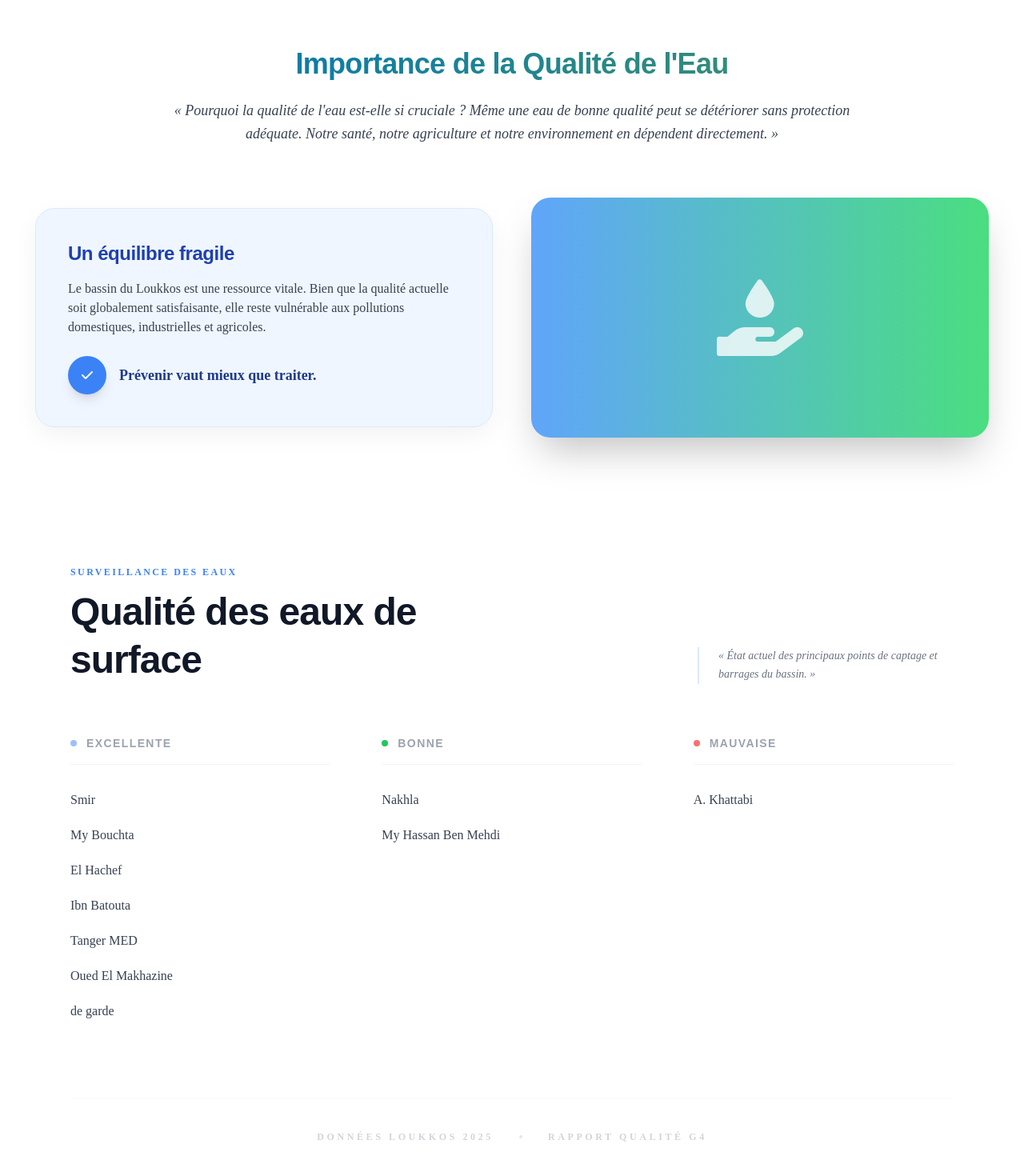
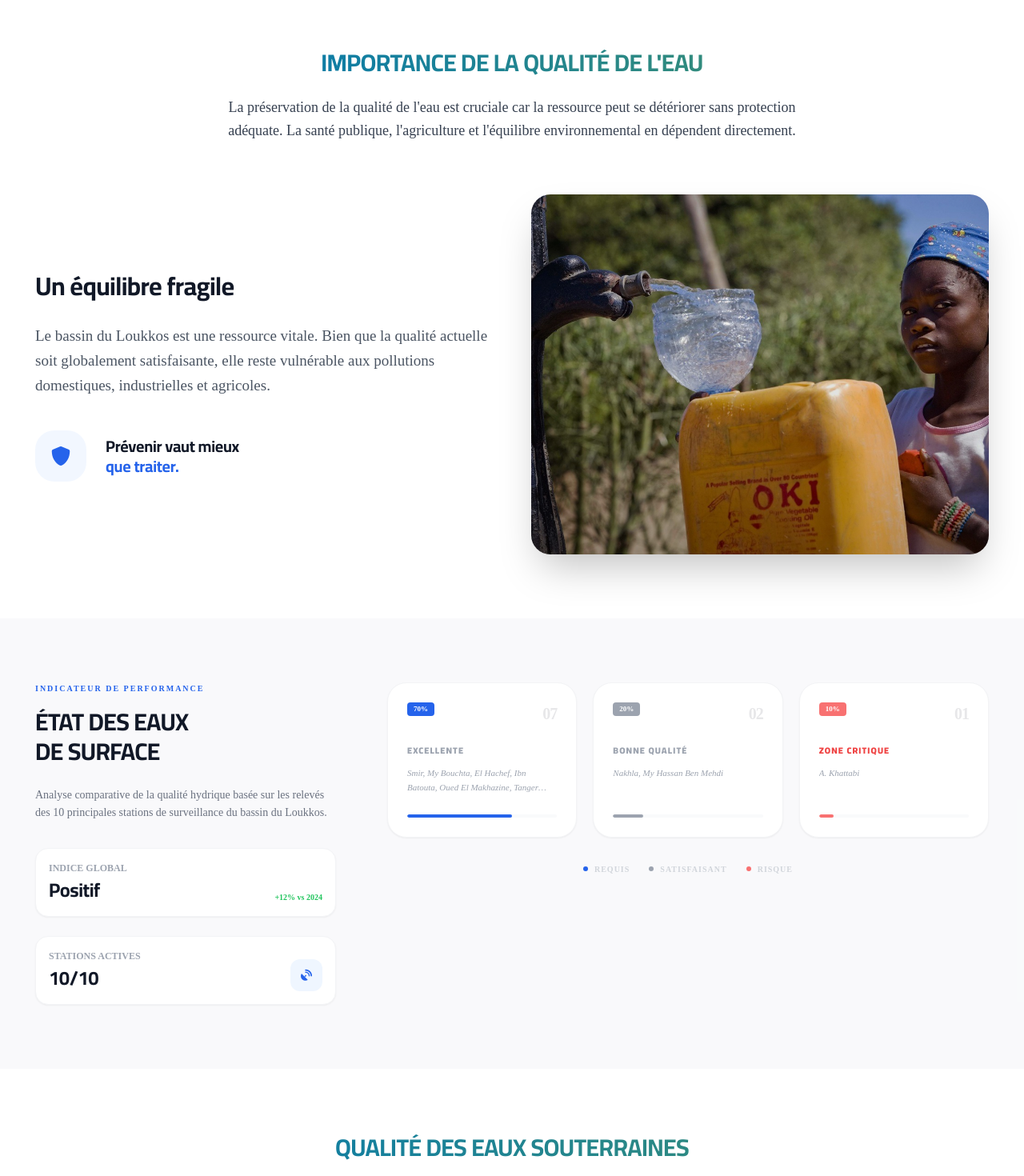
Before and after one commit to salamaXdev/heyamz, a Next.js app: page / in a window 1280 px wide. Shown: the part 780-2250 px from the top of the page at 80% size. Built offline with nearby package versions, Linux system fonts and the light colour scheme; a web font is replaced by a local one.

Commit message:
meryem ++++

```diff
--- a/src/app/globals.css
+++ b/src/app/globals.css
@@ -14,14 +14,14 @@
   --green-soft: #d8f3dc;
   --green-vibrant: #40916c;
   --font-inter: 'Inter';
-  --font-display: 'Bricolage Grotesque';
-  --font-plus-jakarta: 'Plus Jakarta Sans';
+  --font-display: 'Cairo';
+  --font-cairo: 'Cairo';
 }
 
 body {
   color: var(--text);
   background-color: var(--background);
-  font-family: var(--font-plus-jakarta), sans-serif;
+  font-family: var(--font-cairo), 'Cairo', sans-serif;
   scroll-behavior: smooth;
 }
 
@@ -29,8 +29,9 @@ h1,
 h2,
 h3,
 h4,
-.font-display {
-  font-family: 'Outfit', sans-serif;
+.font-display,
+.font-outfit {
+  font-family: var(--font-cairo), sans-serif;
   letter-spacing: -0.02em;
   font-weight: 700;
 }
@@ -205,7 +206,11 @@ h4,
   color: white;
   padding: 12px 24px;
   border-radius: 50px;
-  font-weight: 600;
+  font-family: 'Outfit', sans-serif;
+  font-weight: 700;
+  text-transform: uppercase;
+  letter-spacing: 0.05em;
+  font-size: 0.875rem;
   transition: all 0.3s ease;
 }
 
--- a/src/app/page.tsx
+++ b/src/app/page.tsx
@@ -12,16 +12,16 @@ export default function Home() {
 
   const facts = [
     {
-      text: "Même une eau de <span className='text-blue-600 italic'>bonne qualité</span> peut se dégrader rapidement si elle n’est pas protégée.",
-      highlight: "bonne qualité"
+      text: "Ne pas jeter les <span className='text-blue-600 italic'>plastiques, huiles</span> ou déchets dans les oueds.",
+      highlight: "plastiques, huiles"
     },
     {
-      text: "Le bassin du Loukkos couvre une superficie de <span className='text-blue-600 italic'>3 730 km²</span> et constitue une réserve vitale.",
-      highlight: "3 730 km²"
+      text: "Utiliser les <span className='text-blue-600 italic'>poubelles</span> et points de collecte.",
+      highlight: "poubelles"
     },
     {
-      text: "La protection des nappes phréatiques est <span className='text-blue-600 italic'>essentielle</span> car une pollution peut durer des décennies.",
-      highlight: "essentielle"
+      text: "Les déchets finissent souvent dans l’eau et <span className='text-blue-600 italic'>polluent</span> les cours d’eau.",
+      highlight: "polluent"
     }
   ];
 
@@ -110,7 +110,7 @@ export default function Home() {
             <div className="lg:w-3/5 text-left">
 
 
-              <h1 className="text-5xl md:text-7xl font-black font-display leading-[1.1] mb-8 text-gray-900 animate-fade-in">
+              <h1 className="text-4xl md:text-6xl font-black font-display leading-[1.1] mb-8 text-gray-900 animate-fade-in">
                 Le Loukkos, <br />
                 <span className="title-gradient">une richesse à protéger</span>
               </h1>
@@ -121,11 +121,11 @@ export default function Home() {
               </p>
 
               <div className="flex flex-col sm:flex-row items-center space-y-4 sm:space-y-0 sm:space-x-6 animate-fade-in" style={{ animationDelay: '0.4s' }}>
-                <a href="#qualite" className="btn-primary flex items-center group">
+                <a href="#qualite" className="btn-primary flex items-center group font-display font-bold">
                   <span>Agir maintenant</span>
                   <i className="fas fa-arrow-right ml-3 group-hover:translate-x-1 transition-transform"></i>
                 </a>
-                <a href="#surface" className="flex items-center space-x-3 text-gray-500 hover:text-blue-600 font-bold transition-colors group">
+                <a href="#surface" className="flex items-center space-x-3 text-gray-500 hover:text-blue-600 font-bold font-display transition-colors group">
                   <div className="w-12 h-12 rounded-full border border-gray-200 flex items-center justify-center group-hover:border-blue-200 transition-colors">
                     <i className="fas fa-play text-xs ml-1"></i>
                   </div>
@@ -180,102 +180,146 @@ export default function Home() {
       <section id="qualite" className="section-padding bg-white">
         <div className="container mx-auto px-6">
           <div className="max-w-4xl mx-auto text-center mb-16">
-            <h2 className="text-4xl font-bold mb-6 font-outfit title-gradient">Importance de la Qualité de l'Eau</h2>
-            <p className="text-lg text-gray-700 leading-relaxed italic">
-              « Pourquoi la qualité de l'eau est-elle si cruciale ? Même une eau de bonne qualité peut se détériorer sans protection adéquate. Notre santé, notre agriculture et notre environnement en dépendent directement. »
+            <h2 className="text-3xl font-bold mb-6 font-display title-gradient uppercase tracking-tight">Importance de la Qualité de l'Eau</h2>
+            <p className="text-lg text-gray-700 leading-relaxed max-w-3xl mx-auto">
+              La préservation de la qualité de l'eau est cruciale car la ressource peut se détériorer sans protection adéquate. La santé publique, l'agriculture et l'équilibre environnemental en dépendent directement.
             </p>
           </div>
 
           <div className="grid md:grid-cols-2 gap-12 items-center">
-            <div className="bg-blue-50 p-10 rounded-3xl border border-blue-100 card-shadow">
-              <h3 className="text-2xl font-bold mb-4 text-blue-800">Un équilibre fragile</h3>
-              <p className="text-gray-700 mb-6">
+            <div className="max-w-xl">
+              <h3 className="text-[32px] font-black mb-6 text-gray-900 font-outfit tracking-tight">Un équilibre fragile</h3>
+              <p className="text-[19px] text-gray-600 mb-10 leading-relaxed">
                 Le bassin du Loukkos est une ressource vitale. Bien que la qualité actuelle soit globalement satisfaisante, elle reste vulnérable aux pollutions domestiques, industrielles et agricoles.
               </p>
-              <div className="flex items-center space-x-4">
-                <div className="w-12 h-12 bg-blue-500 text-white rounded-full flex items-center justify-center shadow-lg">
-                  <i className="fas fa-check"></i>
+              <div className="flex items-center space-x-6">
+                <div className="w-16 h-16 flex-shrink-0 bg-blue-50/80 text-blue-600 rounded-[24px] flex items-center justify-center">
+                  <i className="fas fa-shield-alt text-2xl"></i>
                 </div>
-                <span className="font-semibold text-blue-900 text-lg">Prévenir vaut mieux que traiter.</span>
+                <div className="font-outfit">
+                  <p className="text-gray-900 text-xl leading-tight">
+                    Prévenir vaut mieux
+                  </p>
+                  <p className="text-blue-600 text-xl leading-tight">
+                    que traiter.
+                  </p>
                 </div>
               </div>
-            <div className="relative h-[300px] rounded-3xl overflow-hidden shadow-2xl">
-              <div className="absolute inset-0 bg-gradient-to-r from-blue-400 to-green-400"></div>
-              <div className="flex items-center justify-center h-full">
-                <i className="fas fa-hand-holding-water text-white text-8xl opacity-80"></i>
             </div>
+            <div className="relative h-[450px] rounded-3xl overflow-hidden shadow-2xl group">
+              <Image
+                src="/loukous.jpeg"
+                alt="Paysage du bassin du Loukkos"
+                fill
+                className="object-cover group-hover:scale-105 transition-transform duration-700"
+              />
+              {/* Overlay for better integration */}
+              <div className="absolute inset-0 bg-gradient-to-t from-black/20 to-transparent"></div>
             </div>
           </div>
         </div>
       </section>
 
-      {/* 3. Surface Water Quality */}
-      <section id="surface" className="section-padding bg-white">
-        <div className="container mx-auto px-6 max-w-6xl">
-          <div className="flex flex-col md:flex-row justify-between items-end mb-16 gap-6">
-            <div className="max-w-xl">
-              <span className="text-blue-500 font-bold uppercase tracking-[0.2em] text-xs mb-3 block">Surveillance des Eaux</span>
-              <h2 className="text-5xl font-bold font-outfit text-gray-900 leading-tight">Qualité des eaux de surface</h2>
+      <section id="surface" className="section-padding bg-gray-50/50">
+        <div className="container mx-auto px-6">
+          <div className="flex flex-col lg:flex-row gap-16 items-start">
+            <div className="lg:w-1/3">
+              <span className="text-blue-600 font-bold uppercase tracking-[0.2em] text-[10px] mb-4 block">Indicateur de Performance</span>
+              <h2 className="text-3xl font-bold font-display text-gray-900 leading-tight mb-6 uppercase tracking-tight">État des eaux <br />de surface</h2>
+              <p className="text-gray-500 text-sm leading-relaxed mb-8">
+                Analyse comparative de la qualité hydrique basée sur les relevés des 10 principales stations de surveillance du bassin du Loukkos.
+              </p>
+
+              <div className="space-y-6">
+                <div className="p-4 bg-white rounded-2xl border border-gray-100 shadow-sm">
+                  <div className="flex justify-between items-end">
+                    <div>
+                      <p className="text-xs text-gray-400 font-bold uppercase mb-1">Indice Global</p>
+                      <p className="text-2xl font-black text-gray-900 font-outfit">Positif</p>
                     </div>
-            <p className="text-gray-500 max-w-xs text-sm leading-relaxed border-l-2 border-blue-100 pl-6 italic">
-              « État actuel des principaux points de captage et barrages du bassin. »
+                    <div className="text-right">
+                      <p className="text-[10px] text-green-500 font-bold">+12% vs 2024</p>
+                    </div>
+                  </div>
+                </div>
+                <div className="p-4 bg-white rounded-2xl border border-gray-100 shadow-sm">
+                  <div className="flex justify-between items-end">
+                    <div>
+                      <p className="text-xs text-gray-400 font-bold uppercase mb-1">Stations Actives</p>
+                      <p className="text-2xl font-black text-gray-900 font-outfit">10/10</p>
+                    </div>
+                    <div className="w-10 h-10 bg-blue-50 text-blue-600 rounded-xl flex items-center justify-center">
+                      <i className="fas fa-satellite-dish text-sm"></i>
+                    </div>
+                  </div>
+                </div>
+              </div>
+            </div>
+
+            <div className="lg:w-2/3 w-full">
+              <div className="grid grid-cols-1 md:grid-cols-3 gap-5">
+                {[
+                  {
+                    label: 'Excellente',
+                    value: 70,
+                    count: '07',
+                    bg: 'bg-blue-600',
+                    stations: 'Smir, My Bouchta, El Hachef, Ibn Batouta, Oued El Makhazine, Tanger MED'
+                  },
+                  {
+                    label: 'Bonne Qualité',
+                    value: 20,
+                    count: '02',
+                    bg: 'bg-gray-400',
+                    stations: 'Nakhla, My Hassan Ben Mehdi'
+                  },
+                  {
+                    label: 'Zone Critique',
+                    value: 10,
+                    count: '01',
+                    bg: 'bg-red-400',
+                    stations: 'A. Khattabi'
+                  }
+                ].map((item, idx) => (
+                  <div key={idx} className="bg-white p-6 rounded-3xl border border-gray-100 shadow-sm hover:shadow-md transition-all duration-300 flex flex-col justify-between h-full group/card">
+                    <div>
+                      <div className="flex justify-between items-start mb-6">
+                        <div className={`px-2 py-0.5 rounded ${item.bg} text-white font-black text-[9px] uppercase`}>
+                          {item.value}%
+                        </div>
+                        <span className="text-xl font-black text-gray-900/10 font-cairo tracking-tighter group-hover/card:text-gray-900/20 transition-colors uppercase">{item.count}</span>
+                      </div>
+
+                      <h4 className={`text-[11px] font-black uppercase tracking-widest mb-3 ${idx === 2 ? 'text-red-500' : 'text-gray-400'}`}>
+                        {item.label}
+                      </h4>
+
+                      <p className="text-[11px] text-gray-400 leading-relaxed line-clamp-2 italic">
+                        {item.stations}
                       </p>
                     </div>
 
-          <div className="grid grid-cols-1 md:grid-cols-2 lg:grid-cols-3 gap-y-12 gap-x-16">
-            {/* Category: Excellente */}
-            <div className="space-y-8 animate-fade-in">
-              <div className="flex items-center space-x-3 border-b border-gray-100 pb-4">
-                <div className="w-2 h-2 rounded-full bg-blue-500 animate-pulse"></div>
-                <h3 className="text-sm font-bold uppercase tracking-widest text-gray-400">Excellente</h3>
+                    <div className="mt-6">
+                      <div className="h-1 w-full bg-gray-50 rounded-full overflow-hidden">
+                        <div className={`h-full ${item.bg} rounded-full`} style={{ width: `${item.value}%` }}></div>
                       </div>
-              <ul className="space-y-5">
-                {['Smir', 'My Bouchta', 'El Hachef', 'Ibn Batouta', 'Tanger MED', 'Oued El Makhazine', 'de garde'].map((item) => (
-                  <li key={item} className="group flex items-center justify-between">
-                    <span className="text-gray-700 font-medium group-hover:text-blue-600 transition-colors">{item}</span>
-                    <i className="fas fa-check text-[10px] text-blue-500 opacity-0 group-hover:opacity-100 transition-all transform translate-x-2 group-hover:translate-x-0"></i>
-                  </li>
+                    </div>
+                  </div>
                 ))}
-              </ul>
               </div>
 
-            {/* Category: Bonne */}
-            <div className="space-y-8 animate-fade-in" style={{ animationDelay: '0.1s' }}>
-              <div className="flex items-center space-x-3 border-b border-gray-100 pb-4">
-                <div className="w-2 h-2 rounded-full bg-green-500"></div>
-                <h3 className="text-sm font-bold uppercase tracking-widest text-gray-400">Bonne</h3>
+              <div className="mt-8 flex flex-wrap items-center justify-center gap-6 text-[10px] font-bold text-gray-300 uppercase tracking-widest">
+                <div className="flex items-center">
+                  <span className="w-1.5 h-1.5 bg-blue-600 rounded-full mr-2"></span> Requis
                 </div>
-              <ul className="space-y-5">
-                {['Nakhla', 'My Hassan Ben Mehdi'].map((item) => (
-                  <li key={item} className="group flex items-center justify-between">
-                    <span className="text-gray-700 font-medium group-hover:text-green-600 transition-colors">{item}</span>
-                    <i className="fas fa-check text-[10px] text-green-500 opacity-0 group-hover:opacity-100 transition-all transform translate-x-2 group-hover:translate-x-0"></i>
-                  </li>
-                ))}
-              </ul>
+                <div className="flex items-center">
+                  <span className="w-1.5 h-1.5 bg-gray-400 rounded-full mr-2"></span> Satisfaisant
                 </div>
-
-            {/* Category: Mauvaise */}
-            <div className="space-y-8 animate-fade-in" style={{ animationDelay: '0.2s' }}>
-              <div className="flex items-center space-x-3 border-b border-gray-100 pb-4">
-                <div className="w-2 h-2 rounded-full bg-red-400"></div>
-                <h3 className="text-sm font-bold uppercase tracking-widest text-gray-400">Mauvaise</h3>
-              </div>
-              <ul className="space-y-5">
-                {['A. Khattabi'].map((item) => (
-                  <li key={item} className="group flex items-center justify-between">
-                    <span className="text-gray-700 font-medium group-hover:text-red-500 transition-colors">{item}</span>
-                    <i className="fas fa-exclamation text-[10px] text-red-400 opacity-100 md:opacity-0 group-hover:opacity-100 transition-all"></i>
-                  </li>
-                ))}
-              </ul>
+                <div className="flex items-center">
+                  <span className="w-1.5 h-1.5 bg-red-400 rounded-full mr-2"></span> Risque
                 </div>
               </div>
-
-          <div className="mt-24 pt-10 border-t border-gray-50 flex items-center justify-center space-x-8 text-xs font-bold text-gray-300 uppercase tracking-[0.3em]">
-            <span>Données Loukkos 2025</span>
-            <span className="w-1 h-1 bg-gray-200 rounded-full"></span>
-            <span>Rapport Qualité G4</span>
+            </div>
           </div>
         </div>
       </section>
@@ -284,7 +328,7 @@ export default function Home() {
       <section id="souterraines" className="section-padding bg-white">
         <div className="container mx-auto px-6">
           <div className="text-center mb-16">
-            <h2 className="text-4xl font-bold font-outfit title-gradient">Qualité des eaux souterraines</h2>
+            <h2 className="text-3xl font-bold font-display title-gradient uppercase tracking-tight">Qualité des eaux souterraines</h2>
             <p className="text-gray-600 mt-4 max-w-2xl mx-auto">
               Les nappes phréatiques du bassin du Loukkos sont des réserves invisibles mais essentielles.
               Découvrez l'état de qualité des principales nappes de notre région.
@@ -331,9 +375,8 @@ export default function Home() {
             ))}
           </div>
 
-          <div className="mt-16 max-w-3xl mx-auto p-8 bg-blue-900 rounded-[32px] text-white text-center shadow-xl relative overflow-hidden">
-            <div className="absolute top-0 left-0 w-full h-full bg-[url('https://www.transparenttextures.com/patterns/water.png')] opacity-10"></div>
-            <p className="text-xl font-medium relative z-10 leading-relaxed">
+          <div className="mt-20 max-w-3xl mx-auto pt-10 border-t border-gray-100 text-center relative overflow-hidden">
+            <p className="text-xl font-medium text-gray-500 italic leading-relaxed">
               « La qualité des eaux souterraines reste globalement acceptable mais nécessite une protection continue pour les générations futures. »
             </p>
           </div>
@@ -507,7 +550,7 @@ export default function Home() {
               <ul className="space-y-4 text-gray-600">
                 <li className="flex items-center space-x-3">
                   <i className="fas fa-users-cog text-blue-600"></i>
-                  <span>Réalisé par : Meryem Nassouh</span>
+                  <span>Réalisé par : Group Bassin loukkos</span>
                 </li>
                 <li className="flex items-center space-x-3">
                   <i className="fas fa-calendar-alt text-blue-600"></i>
```
Also changed, not shown: src/app/layout.tsx (+5 -4 lines), public/loukous.jpeg (added). Lines whose indentation alone changed are shown as unchanged.
